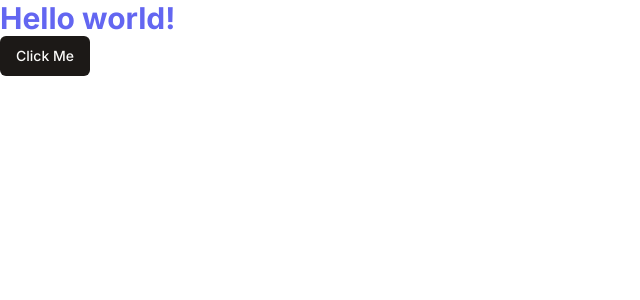
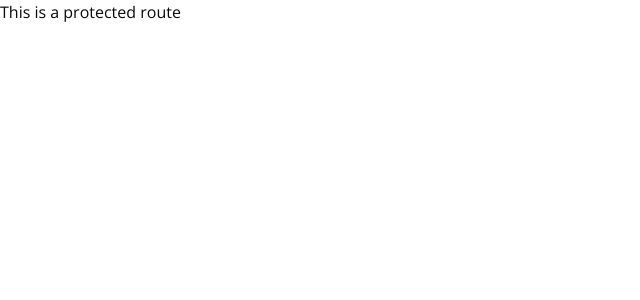
Before and after one commit to ansorokey/discord-clone, a Next.js app: page / in a window 1280 px wide. Shown: the top 300 px of the page, without its empty margins (0-640 px from the left). Built offline with nearby package versions, Linux system fonts and the light colour scheme.

Commit message:
folder structure

```diff
--- /dev/null
+++ b/app/(auth)/(routes)/login/page.tsx
@@ -0,0 +1,5 @@
+function LoginPage() {
+    return ( <div>Login</div> );
+}
+
+export default LoginPage;
--- /dev/null
+++ b/app/(auth)/(routes)/register/page.tsx
@@ -0,0 +1,9 @@
+function Registerpage() {
+    return (
+        <div>
+            Register
+        </div>
+     );
+}
+
+export default Registerpage;
--- /dev/null
+++ b/app/(auth)/layout.tsx
@@ -0,0 +1,9 @@
+function Authlayout({children}: {children: React.ReactNode }) {
+    return (
+        <div className="bg-red-500 h-full">
+            {children}
+        </div>
+    );
+}
+
+export default Authlayout;
--- /dev/null
+++ b/app/(main)/(routes)/page.tsx
@@ -0,0 +1,7 @@
+export default function Home() {
+  return (
+    <div className="">
+      This is a protected route
+    </div>
+  )
+}
--- a/app/layout.tsx
+++ b/app/layout.tsx
@@ -1,11 +1,11 @@
 import type { Metadata } from 'next'
-import { Inter } from 'next/font/google'
+import { Open_Sans } from 'next/font/google'
 import './globals.css'
 
-const inter = Inter({ subsets: ['latin'] })
+const font = Open_Sans({ subsets: ['latin'] })
 
 export const metadata: Metadata = {
-  title: 'Create Next App',
+  title: 'Discord Clone',
   description: 'Generated by create next app',
 }
 
@@ -16,7 +16,7 @@ export default function RootLayout({
 }) {
   return (
     <html lang="en">
-      <body className={inter.className}>{children}</body>
+      <body className={font.className}>{children}</body>
     </html>
   )
 }
--- a/app/page.tsx
+++ /dev/null
@@ -1,13 +0,0 @@
-import { Button } from "@/components/ui/button";
-import { cn } from "@/lib/utils";
-
-const state = true;
-
-export default function Home() {
-  return (
-    <div className="">
-      <p className="text-3xl font-bold text-indigo-500">Hello world!</p>
-      <Button>Click Me</Button>
-    </div>
-  )
-}
```
Also changed, not shown: 1 other file (tests, documents, lock files or other folders).
